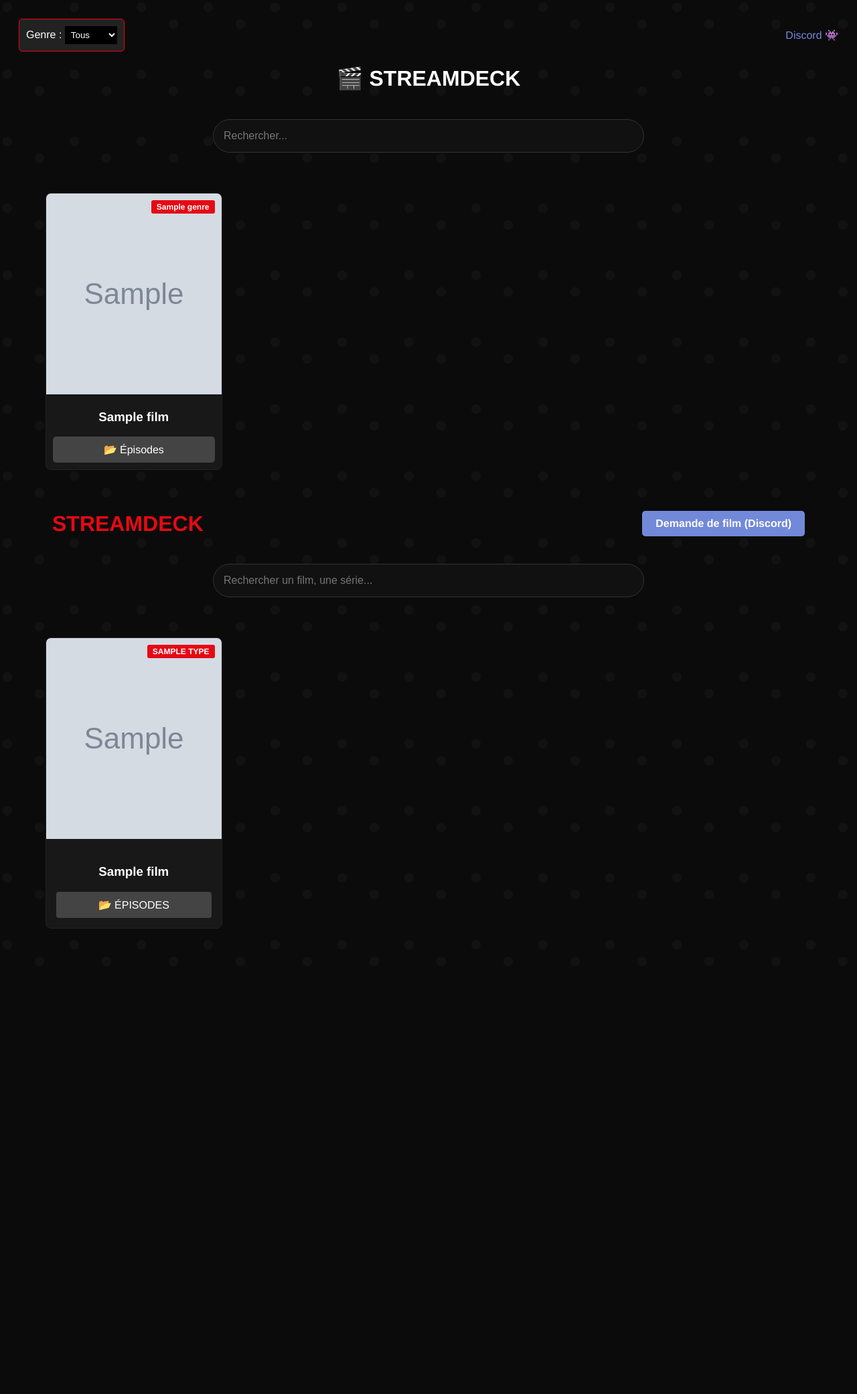
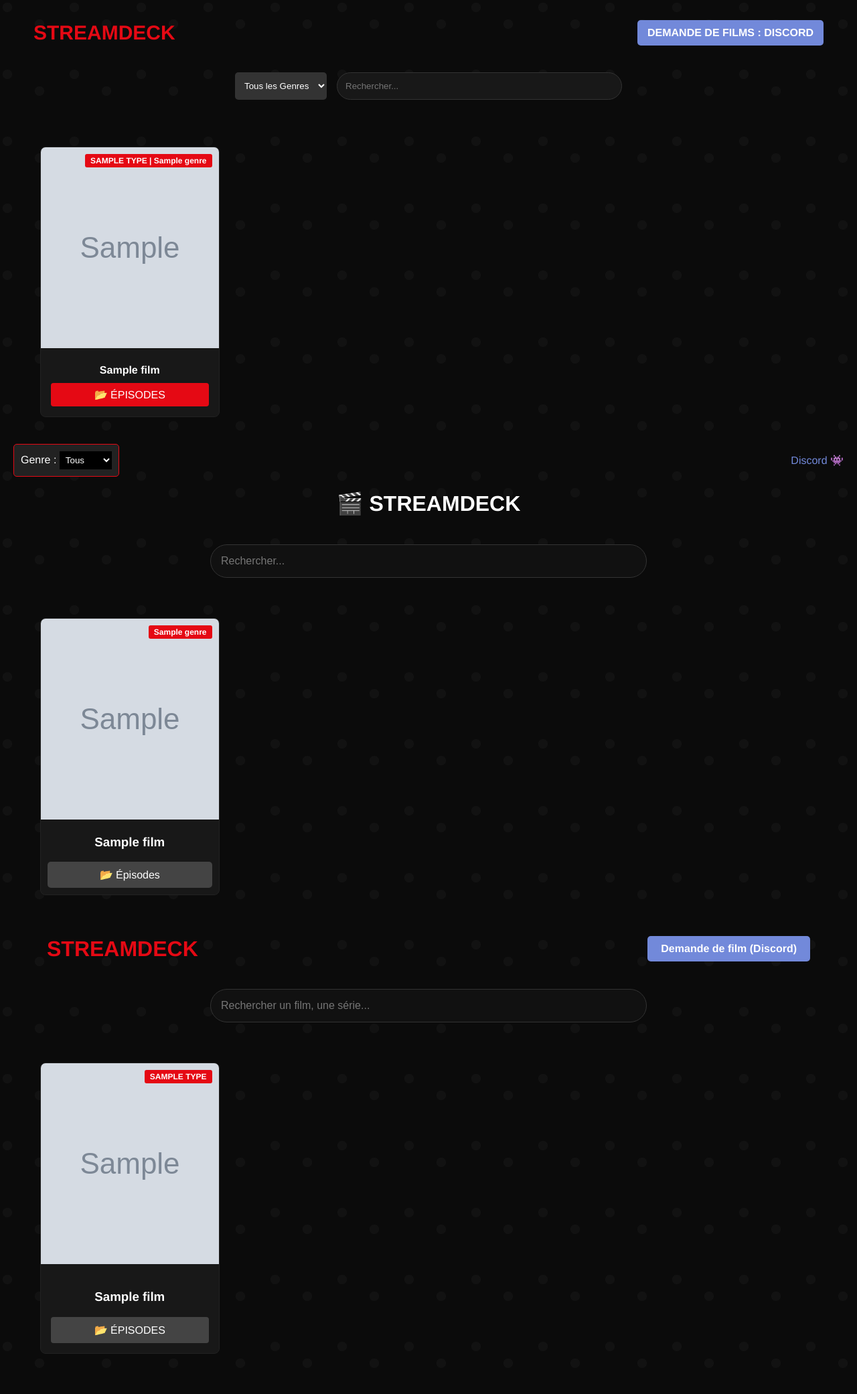
Before and after one commit to vguillotduenas-dotcom/StreamDeck, a Python web app: template templates/index.html in a window 1280 px wide. Shown: the whole page at 67% size. Before the commit the page ends 1387 px from the top, so only its background shows below. Run offline with Jinja, Linux system fonts and the light colour scheme; the template is opened without the code that fills it: most values are stand-ins (such as "Sample title", 1, 10 or a date in 2020); grey boxes marked "Sample" are stand-in pictures.

Commit message:
index.html

```diff
--- a/templates/index.html
+++ b/templates/index.html
@@ -1,4 +1,61 @@
 <!DOCTYPE html>
+<html>
+<head>
+    <title>Streamdeck</title>
+    <style>
+        body { background: #0b0b0b; color: white; font-family: sans-serif; margin: 0; padding: 20px; }
+        .nav { display: flex; justify-content: space-between; align-items: center; padding: 10px 30px; }
+        .logo { color: #e50914; font-size: 30px; font-weight: bold; text-decoration: none; }
+        .discord { background: #7289da; color: white; padding: 10px 15px; border-radius: 5px; text-decoration: none; font-weight: bold; }
+        .filters { display: flex; justify-content: center; gap: 15px; margin: 30px 0; }
+        .search { padding: 12px; width: 400px; border-radius: 25px; border: 1px solid #333; background: #181818; color: white; }
+        .genre { padding: 10px; border-radius: 5px; background: #333; color: white; border: none; }
+        .grid { display: grid; grid-template-columns: repeat(auto-fill, minmax(200px, 1fr)); gap: 25px; padding: 20px; }
+        .card { background: #181818; border-radius: 8px; overflow: hidden; border: 1px solid #222; transition: 0.3s; position: relative; }
+        .card:hover { transform: scale(1.05); border-color: #e50914; }
+        .card img { width: 100%; height: 280px; object-fit: cover; }
+        .card-body { padding: 15px; text-align: center; }
+        .badge { position: absolute; top: 10px; right: 10px; background: #e50914; padding: 3px 7px; border-radius: 3px; font-size: 11px; }
+        .play { display: block; background: #e50914; color: white; padding: 8px; border-radius: 4px; text-decoration: none; margin-top: 10px; }
+        .admin-float { position: fixed; bottom: 20px; right: 20px; color: #444; text-decoration: none; font-size: 12px; }
+    </style>
+</head>
+<body>
+    <div class="nav">
+        <a href="/" class="logo">STREAMDECK</a>
+        <a href="https://discord.gg/yGwPtXKEu" class="discord" target="_blank">DEMANDE DE FILMS : DISCORD</a>
+    </div>
+
+    <form class="filters" action="/">
+        <select name="genre" class="genre" onchange="this.form.submit()">
+            <option value="">Tous les Genres</option>
+            <option value="Horreur" {% if request.args.get('genre') == 'Horreur' %}selected{% endif %}>Horreur</option>
+            <option value="Humour" {% if request.args.get('genre') == 'Humour' %}selected{% endif %}>Humour</option>
+            <option value="Famille" {% if request.args.get('genre') == 'Famille' %}selected{% endif %}>Famille</option>
+        </select>
+        <input type="text" name="q" placeholder="Rechercher..." class="search" value="{{ request.args.get('q', '') }}">
+    </form>
+
+    <div class="grid">
+        {% for f in films %}
+        <div class="card">
+            <span class="badge">{{ f.type.upper() }} | {{ f.genre }}</span>
+            <img src="{{ f.img }}">
+            <div class="card-body">
+                <h3 style="font-size: 16px; margin: 5px 0;">{{ f.nom }}</h3>
+                <a href="{% if f.type == 'film' %}{{ f.lien }}{% else %}/serie/{{ f.id }}{% endif %}" class="play">
+                    {% if f.type == 'film' %}▶ REGARDER{% else %}📂 ÉPISODES{% endif %}
+                </a>
+            </div>
+        </div>
+        {% endfor %}
+    </div>
+
+    {% if current_user.role == 'admin' %}
+    <a href="/admin" class="admin-float">🔧 PANEL ADMIN</a>
+    {% endif %}
+</body>
+</html><!DOCTYPE html>
 <html>
 <head>
     <title>Streamdeck</title>
```
